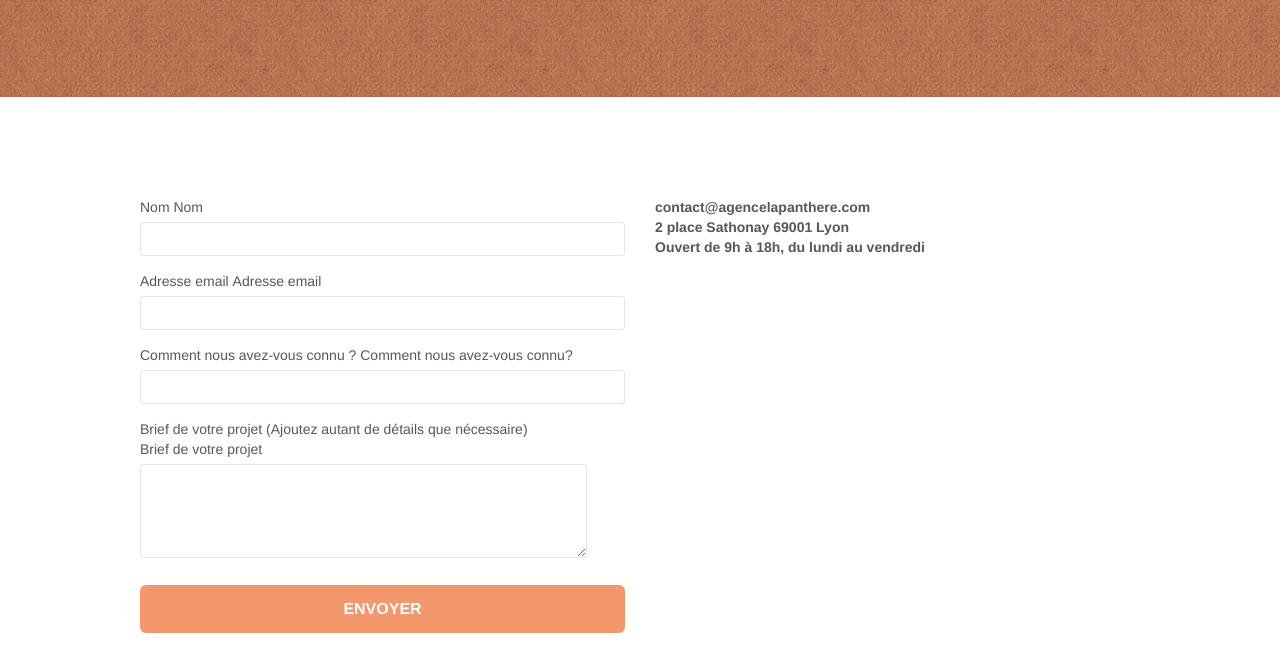
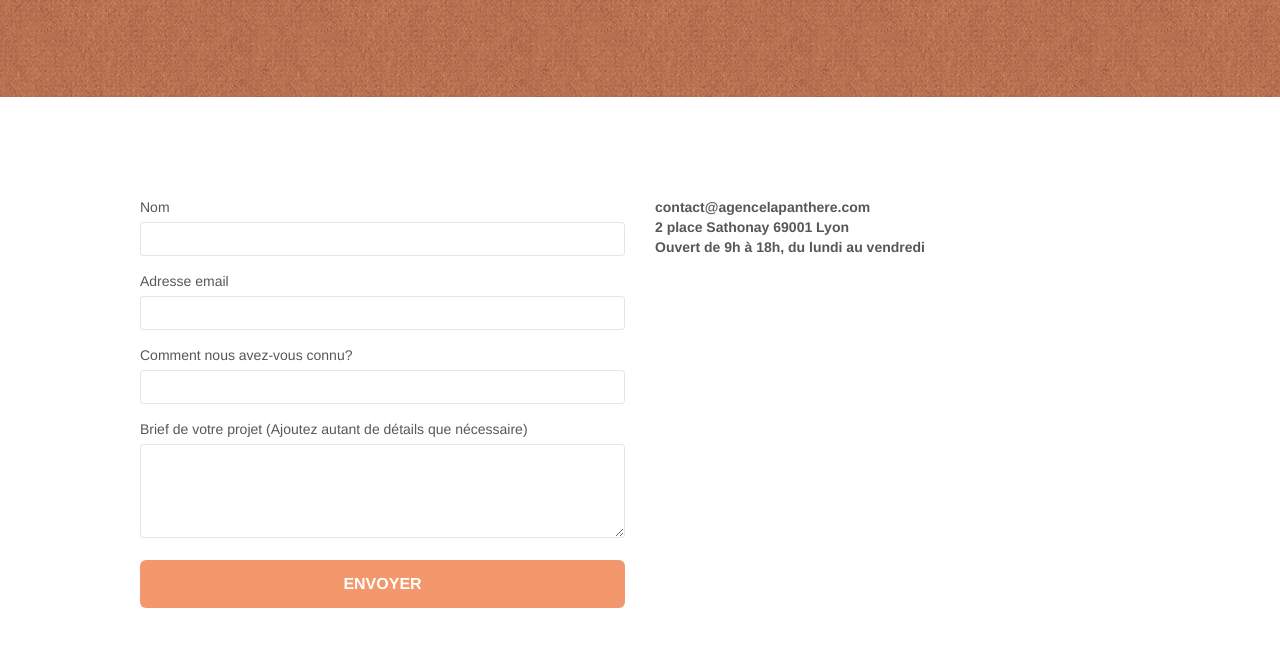
Before and after one commit to NicolasBriE/Projet-4, a plain HTML site: page page2.html in a window 1280 px wide. Shown: the part 307-952 px from the top of the page. Drawn offline with nearby package versions, Linux system fonts and the light colour scheme; files that its build step writes are made by us from their sources; a script that the page names is missing.

Commit message:
labels formulaires 2

```diff
--- a/page2.html
+++ b/page2.html
@@ -89,30 +89,20 @@
 						<form id="form_1" novalidate success-msg="Your message has been sent."
 							fail-msg="Sorry it seems that our mail server is not responding, Sorry for the inconvenience!">
 							<div class="form-group">
-								<label>
-									Nom
-								</label>
 								<label for="name">Nom</label><input id="name" class="form-control" required />
 							</div>
 							<div class="form-group">
-								<label>
-									Adresse email
-								</label>
 								<label for="email">Adresse email</label><input id="email" class="form-control"
 									type="email" required />
 							</div>
 							<div class="form-group">
-								<label>
-									Comment nous avez-vous connu ?
-								</label>
 								<label for="input_504">Comment nous avez-vous connu?</label><input class="form-control"
 									type="email" required id="input_504" />
 							</div>
 							<div class="form-group">
-								<label>
-									Brief de votre projet (Ajoutez autant de détails que nécessaire)<br>
-									<label for="message">Brief de votre projet</label><textarea id="message"
-										class="form-control" rows="4" cols="50" required></textarea>
+								<label for="message">Brief de votre projet (Ajoutez autant de détails que
+									nécessaire)</label><textarea id="message" class="form-control" rows="4" cols="50"
+									required></textarea>
 							</div>
 							<button class="bloc-button btn btn-lg btn-block cta-hero btn-atomic-tangerine"
 								type="submit">
```
